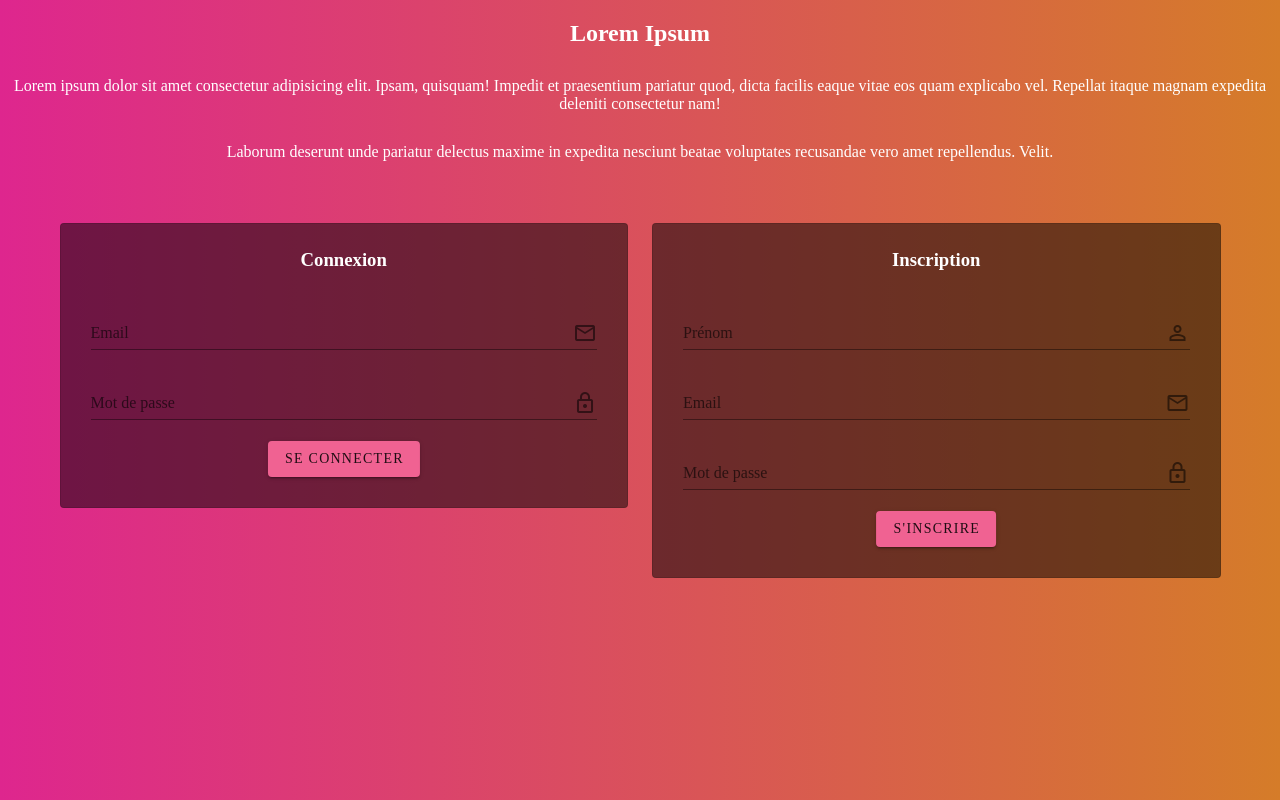
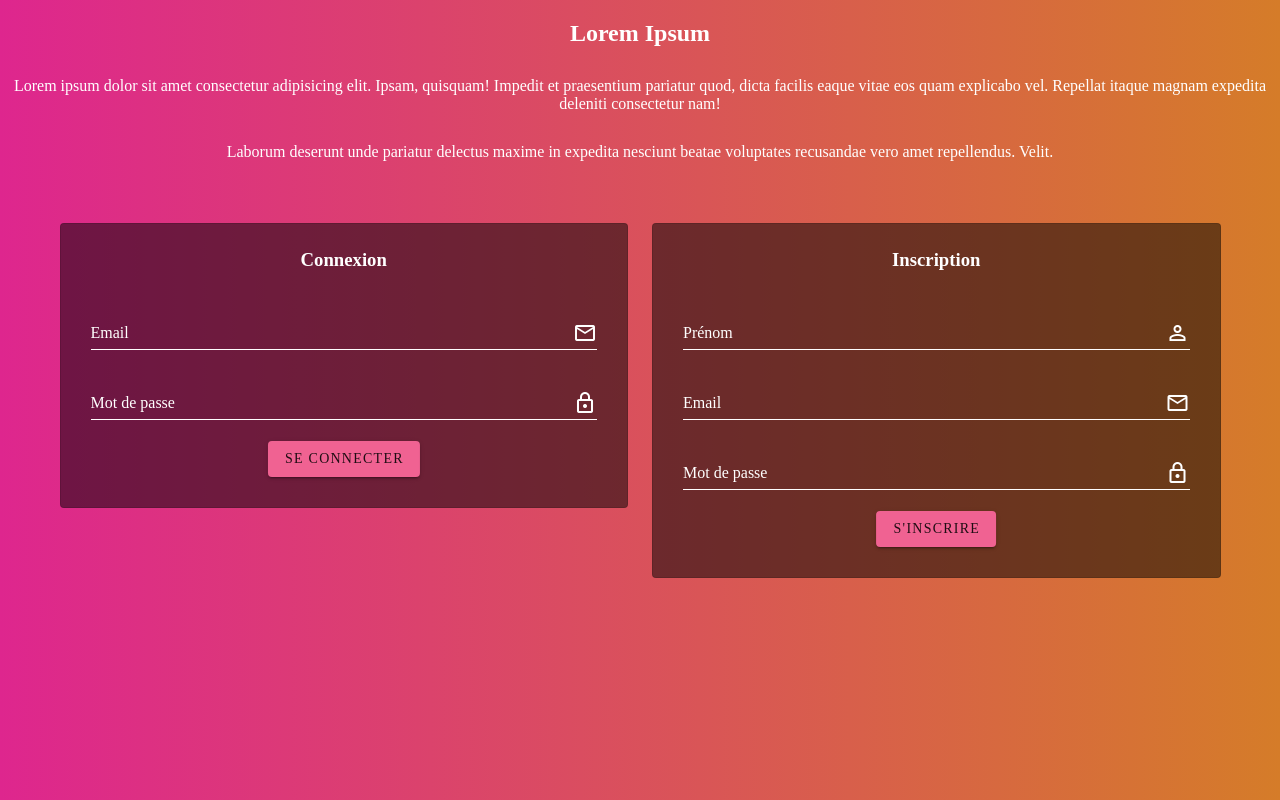
Before and after one commit to Mathis972/fynd_front, a Vue app: page / in a window 1280 px wide. Built offline with nearby package versions, Linux system fonts and the light colour scheme.

Commit message:
modification couleur input form

```diff
--- a/src/components/HelloWorld.vue
+++ b/src/components/HelloWorld.vue
@@ -129,3 +129,23 @@ h3, h2 {
   padding: 30px;
 }
 </style>
+
+<style>
+
+.theme--light.v-label {
+  color:white !important;
+}
+
+.theme--light.v-icon {
+  color:white !important;
+}
+
+.theme--light.v-text-field:not(.v-input--has-state):hover > .v-input__control > .v-input__slot:before {
+  border-color:white !important;
+}
+
+.theme--light.v-text-field > .v-input__control > .v-input__slot:before {
+    border-color:white !important;
+}
+
+</style>
```
